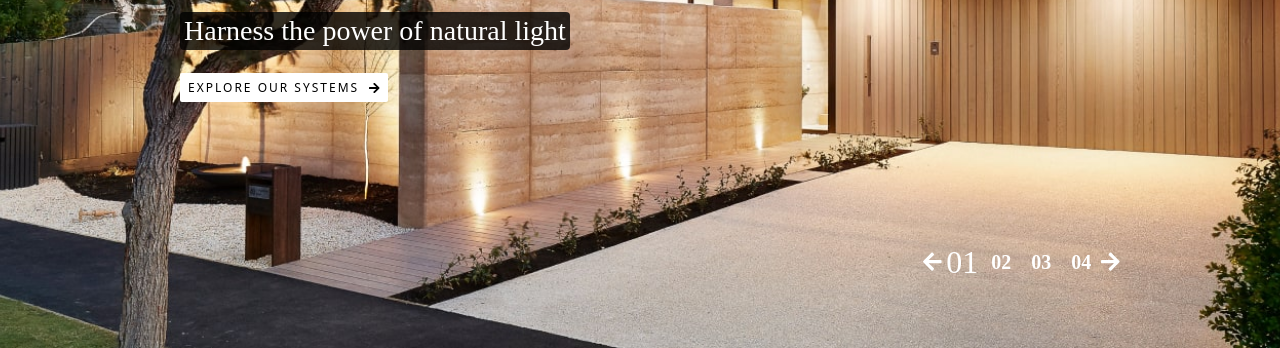
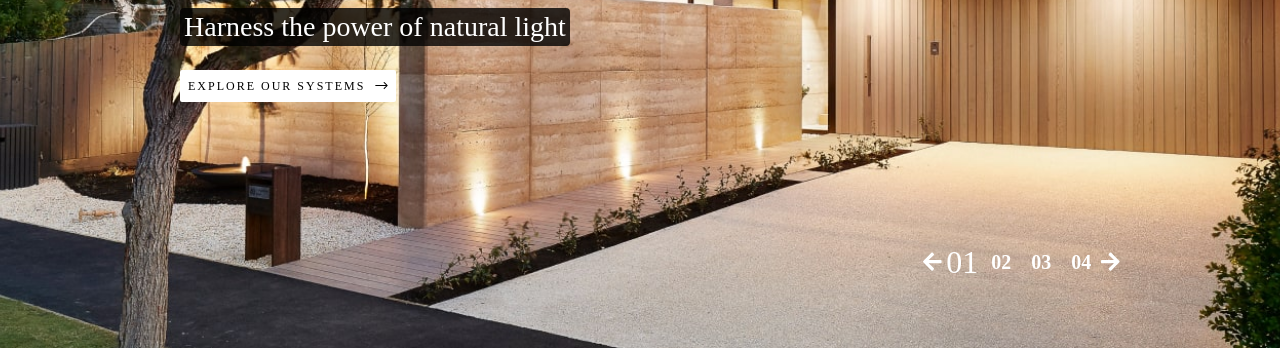
Before and after one commit to maiba23/EXTECH, a Gatsby site: page / in a window 1280 px wide. Shown: the part 457-805 px from the top of the page. Built offline with nearby package versions, Linux system fonts and the light colour scheme; Gatsby itself is replaced by a stand-in of ours.

Commit message:
change arrow button on hompage hero section

```diff
--- a/src/components/home/HomeHero.jsx
+++ b/src/components/home/HomeHero.jsx
@@ -4,6 +4,7 @@
 import { FontAwesomeIcon } from "@fortawesome/react-fontawesome"
 import { faArrowRight, faArrowLeft } from "@fortawesome/free-solid-svg-icons"
 import { heros } from "../../utils/staticData"
+import { ArrowRight } from "../../utils/imgLoader"
 
 const CustomSlide = ({ data }) => {
   return (
@@ -21,9 +22,11 @@
             <span className="typo-txt">{data.content}</span>
           </h3>
           <Link className="btn-goto" to={data.to}>
-            {data.btnName}
-            &nbsp;&nbsp;
-            <FontAwesomeIcon icon={faArrowRight} />
+            <span>
+              {data.btnName}
+              &nbsp;&nbsp;
+              <img src={ArrowRight} alt="arrow right" className="arrow-right" />
+            </span>
           </Link>
         </div>
       </div>
--- a/src/styles/component/_button.scss
+++ b/src/styles/component/_button.scss
@@ -62,15 +62,25 @@
   &-goto {
     border-radius: 2px;
     background-color: #fff;
-    color: black;
     text-transform: uppercase;
     padding: 6px 8px;
-    letter-spacing: 2px;
-    font-weight: 500;
-    font-size: 12px;
-    line-height: 20px;
+    display: inline-block;
+    span {
+      color: black;
+      letter-spacing: 2px;
+      font-family: "Rubik";
+      font-weight: 500;
+      font-size: 12px !important;
+      line-height: 20px;
+      display: flex;
+      align-items: center;
+    }
     @include mq("laptop", max) {
       font-size: 10px;
+    }
+    .arrow-right {
+      width: 13px;
+      height: 8px;
     }
   }
 }
```
